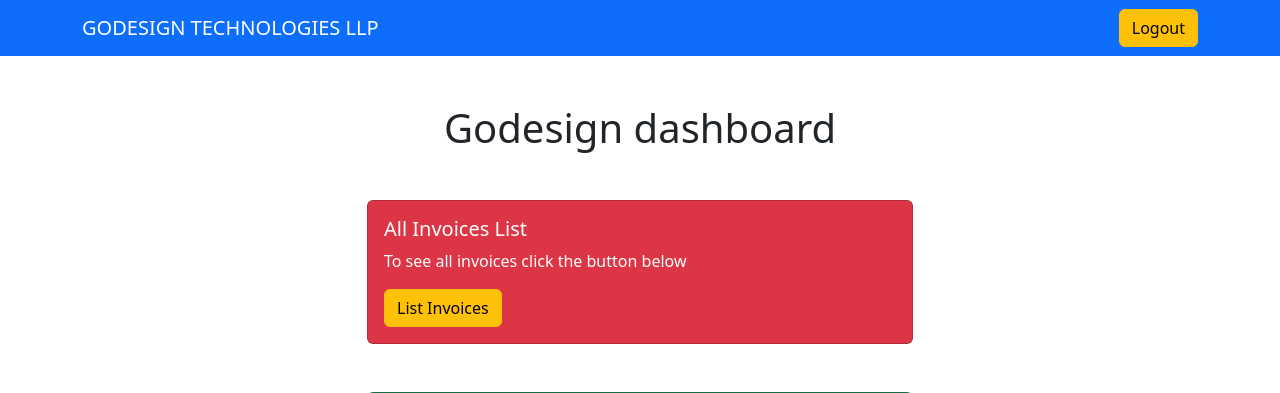
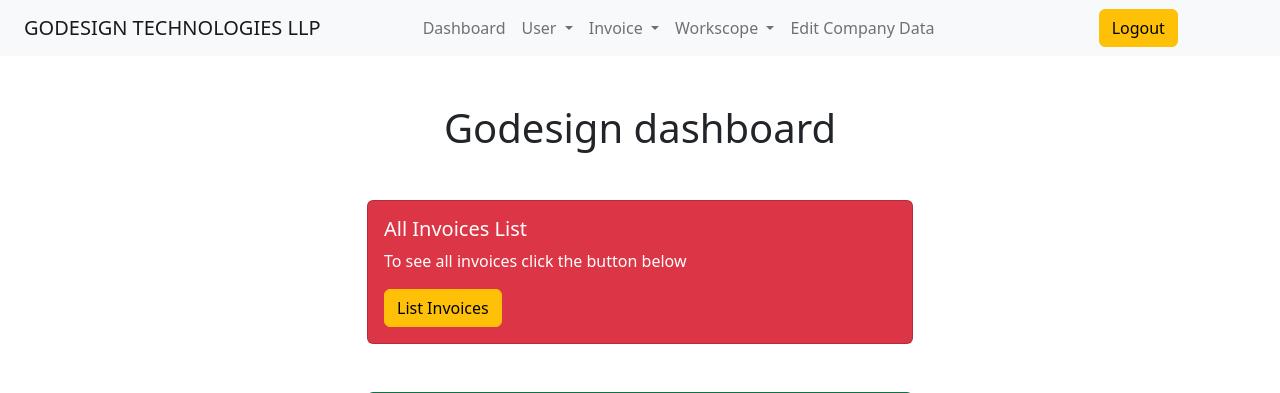
Before and after one commit to RaiqaRasool/godesign_task_automation, a PHP site: page /dashboard.php in a window 1280 px wide. Shown: the top 393 px of the page. Run offline with PHP 8.4, Linux system fonts and the light colour scheme; the visitor is signed in with stand-in values (Sample User, id 1); some libraries are stand-ins or nearby versions.

Commit message:
Header modified with dropdowns

```diff
--- a/includes/footer.php
+++ b/includes/footer.php
@@ -17,6 +17,9 @@
         convert_newline_to_brs: true
     });
 </script>
+<script src="https://code.jquery.com/jquery-3.2.1.slim.min.js" integrity="sha384-KJ3o2DKtIkvYIK3UENzmM7KCkRr/rE9/Qpg6aAZGJwFDMVNA/GpGFF93hXpG5KkN" crossorigin="anonymous"></script>
+<script src="https://cdn.jsdelivr.net/npm/popper.js@1.12.9/dist/umd/popper.min.js" integrity="sha384-ApNbgh9B+Y1QKtv3Rn7W3mgPxhU9K/ScQsAP7hUibX39j7fakFPskvXusvfa0b4Q" crossorigin="anonymous"></script>
+<script src="https://cdn.jsdelivr.net/npm/bootstrap@4.0.0/dist/js/bootstrap.min.js" integrity="sha384-JZR6Spejh4U02d8jOt6vLEHfe/JQGiRRSQQxSfFWpi1MquVdAyjUar5+76PVCmYl" crossorigin="anonymous"></script>
 </body>
 
 </html>
--- a/includes/header.php
+++ b/includes/header.php
@@ -28,10 +28,45 @@ if (isset($_POST['logout'])) {
 <body>
 
     <header>
-        <nav id="navbar_top" class="navbar navbar-expand-lg navbar-dark bg-primary">
-            <div class="container bg-blue h-20 vw-100 d-flex justify-content-between align-items-center">
-                <a class="navbar-brand text-center text-white" href="<?= $root_path . "/dashboard.php" ?>">GODESIGN TECHNOLOGIES LLP</a>
-                <form method="post"><button type="submit" name="logout" class="btn btn-warning">Logout</button></form>
+        <nav class="px-4 navbar navbar-expand-lg navbar-light bg-light">
+            <a class="navbar-brand" href="<?= $root_path . "/dashboard.php" ?>">GODESIGN TECHNOLOGIES LLP</a>
+            <div class="collapse navbar-collapse d-flex justify-content-around" id="navbarNav">
+                <ul class="navbar-nav">
+                    <li class="nav-item active">
+                        <a class="nav-link" href="<?= $root_path . "/dashboard.php" ?>">Dashboard <span class="sr-only">(current)</span></a>
+                    </li>
+                    <li class="nav-item dropdown">
+                        <a class="nav-link dropdown-toggle" href="<?= $root_path . '/list_users.php' ?>" id="navbarDropdownMenuLink" data-toggle="dropdown" aria-haspopup="true" aria-expanded="false">
+                            User
+                        </a>
+                        <div class="dropdown-menu" aria-labelledby="navbarDropdownMenuLink">
+                            <a class="dropdown-item" href="<?= $root_path . '/list_users.php' ?>">List All</a>
+                            <a class="dropdown-item" href="<?= $root_path . '/create_user.php' ?>">Create New</a>
+                        </div>
+                    </li>
+                    <li class="nav-item dropdown">
+                        <a class="nav-link dropdown-toggle" href="<?= $root_path . '/list_invoice.php' ?>" id="navbarDropdownMenuLink" data-toggle="dropdown" aria-haspopup="true" aria-expanded="false">
+                            Invoice
+                        </a>
+                        <div class="dropdown-menu" aria-labelledby="navbarDropdownMenuLink">
+                            <a class="dropdown-item" href="<?= $root_path . '/list_invoice.php' ?>">List All</a>
+                            <a class="dropdown-item" href="<?= $root_path . '/create_invoice.php' ?>">Create New</a>
+                        </div>
+                    </li>
+                    <li class="nav-item dropdown">
+                        <a class="nav-link dropdown-toggle" href="<?= $root_path . '/list_workscope.php' ?>" id="navbarDropdownMenuLink" data-toggle="dropdown" aria-haspopup="true" aria-expanded="false">
+                            Workscope
+                        </a>
+                        <div class="dropdown-menu" aria-labelledby="navbarDropdownMenuLink">
+                            <a class="dropdown-item" href="<?= $root_path . '/list_workscope.php' ?>">List All</a>
+                            <a class="dropdown-item" href="<?= $root_path . '/workscope_form.php?mode=c' ?>">Create New</a>
+                        </div>
+                    </li>
+                    <li class="nav-item">
+                        <a class="nav-link" href="<?= $root_path . '/pdf_templates/dataEdit_form.php' ?>">Edit Company Data</a>
+                    </li>
+                </ul>
+                <form class="form-inline my-2 my-lg-0" method="post"><button type="submit" name="logout" class="btn btn-warning">Logout</button></form>
             </div>
         </nav>
     </header>
```
